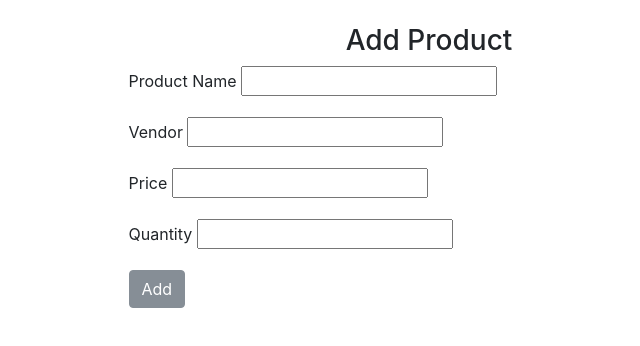
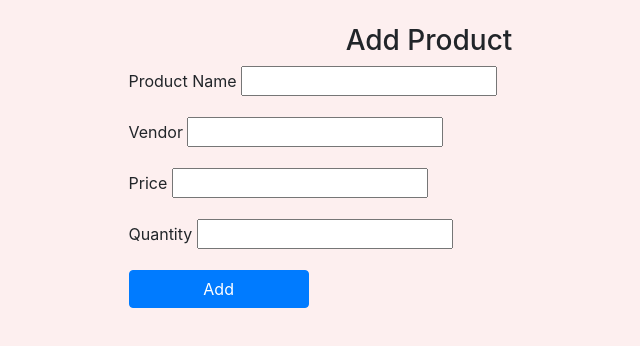
Before and after one commit to vermakhushboo/Shopping-Site, a website: page public/add_products.html in a window 1280 px wide. Shown: the whole page, without its empty margins (211-851 px from the left). Drawn offline with nearby package versions, Linux system fonts and the light colour scheme.

Commit message:
modified add_products.html

```diff
--- a/public/add_products.html
+++ b/public/add_products.html
@@ -29,6 +29,11 @@
     <title>Document</title>
   </head>
   <body>
+      <style>
+          body{
+              background-color: rgba(240, 128, 128, 0.123);
+          }
+      </style>
     <div class="p-4">
       <h3 class="text-center">Add Product</h3>
       <div class="row">
@@ -52,7 +57,7 @@
               <input type="number" id="productQuantity" />
             </div>
           </form>
-          <button id="btnProductAdd" class="btn btn-secondary">Add</button>
+          <button id="btnProductAdd" style="width:30%;" class="btn btn-primary">Add</button>
         </div>
         <div class="col"></div>
       </div>
```
